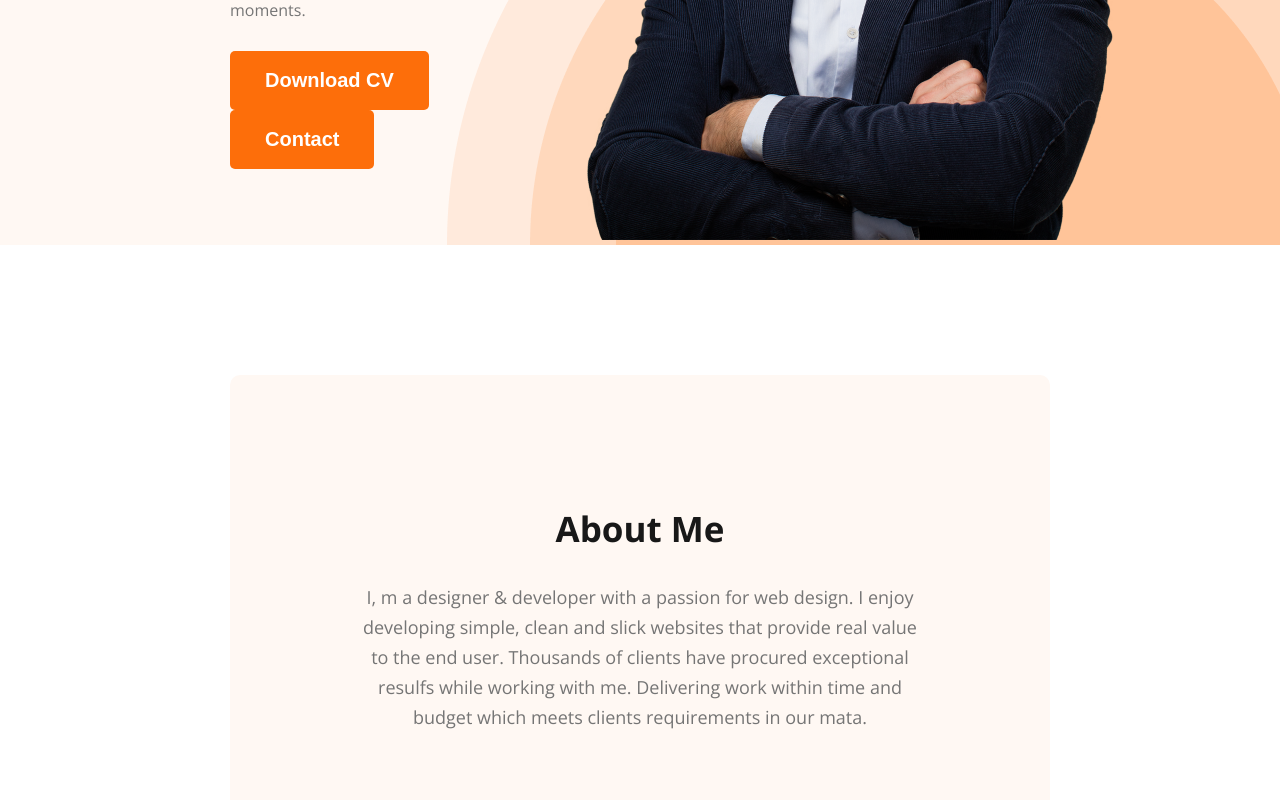
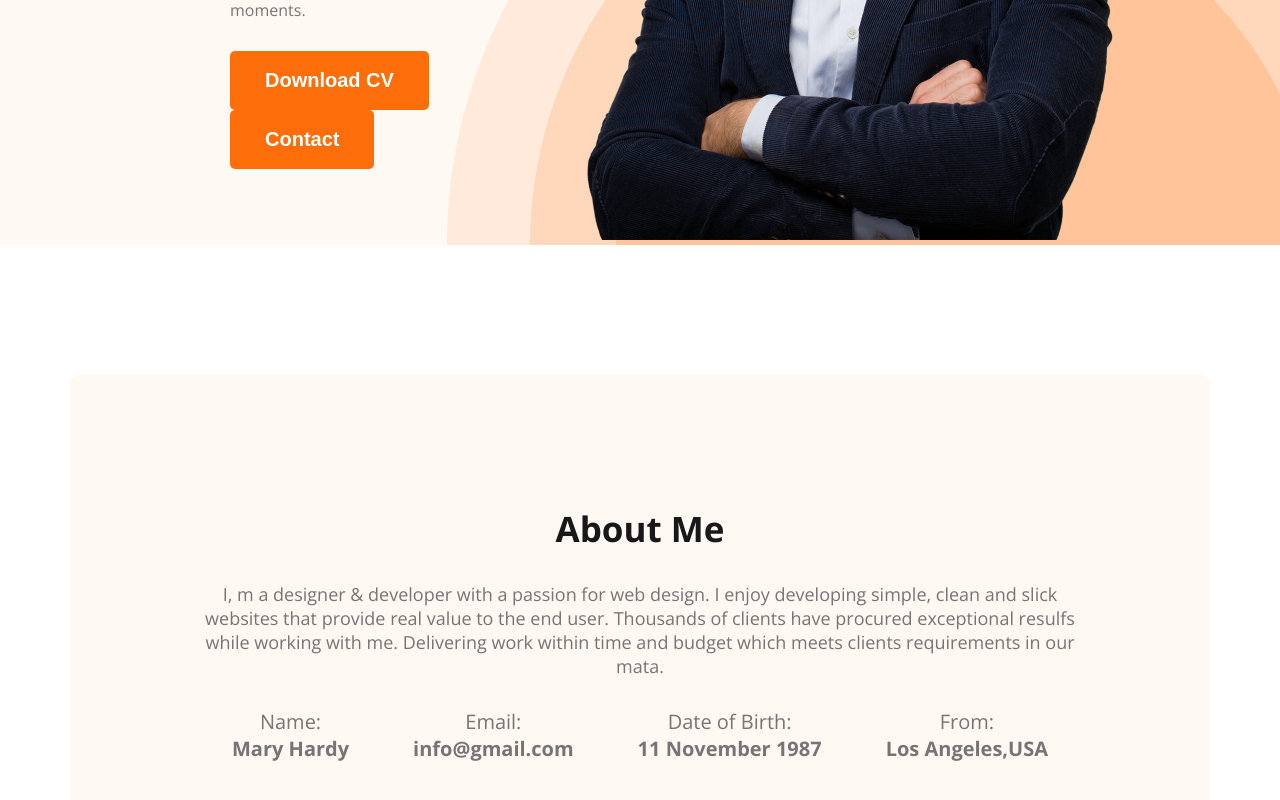
Before and after one commit to mashfikur/developer_portfolio, a plain HTML site: page index.html in a window 1280 px wide. Shown: the part 642-1442 px from the top of the page. Drawn offline with nearby package versions, Linux system fonts and the light colour scheme.

Commit message:
edited about section

```diff
--- a/index.html
+++ b/index.html
@@ -43,6 +43,25 @@
         <section class="about">
             <h3 class="section-title">About Me</h3>
             <p class="section-desc">I, m a designer & developer with a passion for web design. I enjoy developing simple, clean and slick websites that provide real value to the end user. Thousands of clients have procured exceptional resulfs while working with me. Delivering work within time and budget which meets clients requirements in our mata.</p>
+
+            <div class="about-info-container">
+                <div class="about-info">
+                    <h4 class="info-title">Name:</h4>
+                    <p class="info-desc">Mary Hardy</p>
+                </div>
+                <div class="about-info">
+                    <h4 class="info-title">Email:</h4>
+                    <p class="info-desc">info@gmail.com</p>
+                </div>
+                <div class="about-info">
+                    <h4 class="info-title">Date of Birth:</h4>
+                    <p class="info-desc">11 November 1987</p>
+                </div>
+                <div class="about-info">
+                    <h4 class="info-title">From:</h4>
+                    <p class="info-desc">Los Angeles,USA</p>
+                </div>
+            </div>
         </section>
     </main>
 
--- a/styles/style.css
+++ b/styles/style.css
@@ -1,56 +1,53 @@
-@import url('https://fonts.googleapis.com/css2?family=Open+Sans:wght@400;700;800&display=swap');
+@import url("https://fonts.googleapis.com/css2?family=Open+Sans:wght@400;700;800&display=swap");
 
-
-*{
+* {
   margin: 0;
   padding: 0;
 }
 
-body{
-    font-family: 'Open Sans', sans-serif;
+body {
+  font-family: "Open Sans", sans-serif;
 }
-
 
 /* navbar styles */
 
-nav{
+nav {
   display: flex;
   align-items: center;
   justify-content: space-between;
   padding: 50px 225px;
 }
 
-nav h3{
+nav h3 {
   font-weight: 800;
   font-size: 45px;
 }
 
-.btn-primary{
+.btn-primary {
   padding: 18px 35px;
   font-weight: 700;
-    background-color: #FD6E0A;
+  background-color: #fd6e0a;
   color: white;
   border: none;
   font-size: 20px;
   border-radius: 5px;
 }
 
-nav span{
-    color: #FD6E0A;
+nav span {
+  color: #fd6e0a;
 }
 
-nav>ul{
+nav > ul {
   display: flex;
   align-items: center;
-
 }
 
-nav li{
+nav li {
   margin-right: 50px;
   list-style: none;
 }
 
-nav ul li a{
+nav ul li a {
   text-decoration: none;
   color: #474747;
   font-size: 20px;
@@ -58,8 +55,8 @@ nav ul li a{
 
 /* header styles */
 
-header{
-    background-color: #FFF8F3;
+header {
+  background-color: #fff8f3;
   background-image: url("../images/header_bg.png");
   background-repeat: no-repeat;
   background-position: bottom right;
@@ -67,7 +64,7 @@ header{
 
 /* Banner styles */
 
-.banner{
+.banner {
   padding-top: 45px;
   padding-left: 230px;
   padding-right: 158px;
@@ -76,53 +73,74 @@ header{
   align-items: center;
 }
 
-.banner-left{
+.banner-left {
   max-width: 594px;
 }
 
-.banner-head{
+.banner-head {
   font-size: 45px;
   font-weight: 600;
 }
-.banner-title{
+.banner-title {
   font-size: 85px;
   font-weight: 700;
 }
 
-.banner-text{
+.banner-text {
   padding-bottom: 30px;
   color: #757575;
 }
 
-.banner-right img{
+.banner-right img {
   width: 584px;
   height: 676px;
 }
 
 /* main section styles */
 
+main {
+  max-width: 1140px;
+  margin: 0 auto;
+}
+
 /* about section styles */
 
-.about{
+.about {
   border-radius: 10px;
-    background: #FFF8F3;
-    margin: 130px 230px;
+  background: #fff8f3;
+  margin-top: 130px;
   padding: 130px;
   text-align: center;
 }
 
-.section-title{
-color:#181818;
+.section-title {
+  color: #181818;
   text-align: center;
   font-size: 35px;
   font-weight: 700;
 }
 
-.section-desc{
-    color:#757575;
+.section-desc {
+  color: #757575;
   text-align: center;
   font-size: 18px;
   font-weight: 400;
-    line-height: 30px;
   padding: 30px 0;
 }
+
+.about-info-container{
+    display: flex;
+    justify-content: space-around;
+}
+
+.info-title{
+    font-size: 20px;
+    color: #757575;
+    font-weight: 400;
+}
+
+.info-desc{
+    color: #757575;
+    font-size: 20px;
+    font-weight: 700;
+}
```
Lines whose indentation alone changed are shown as unchanged.
